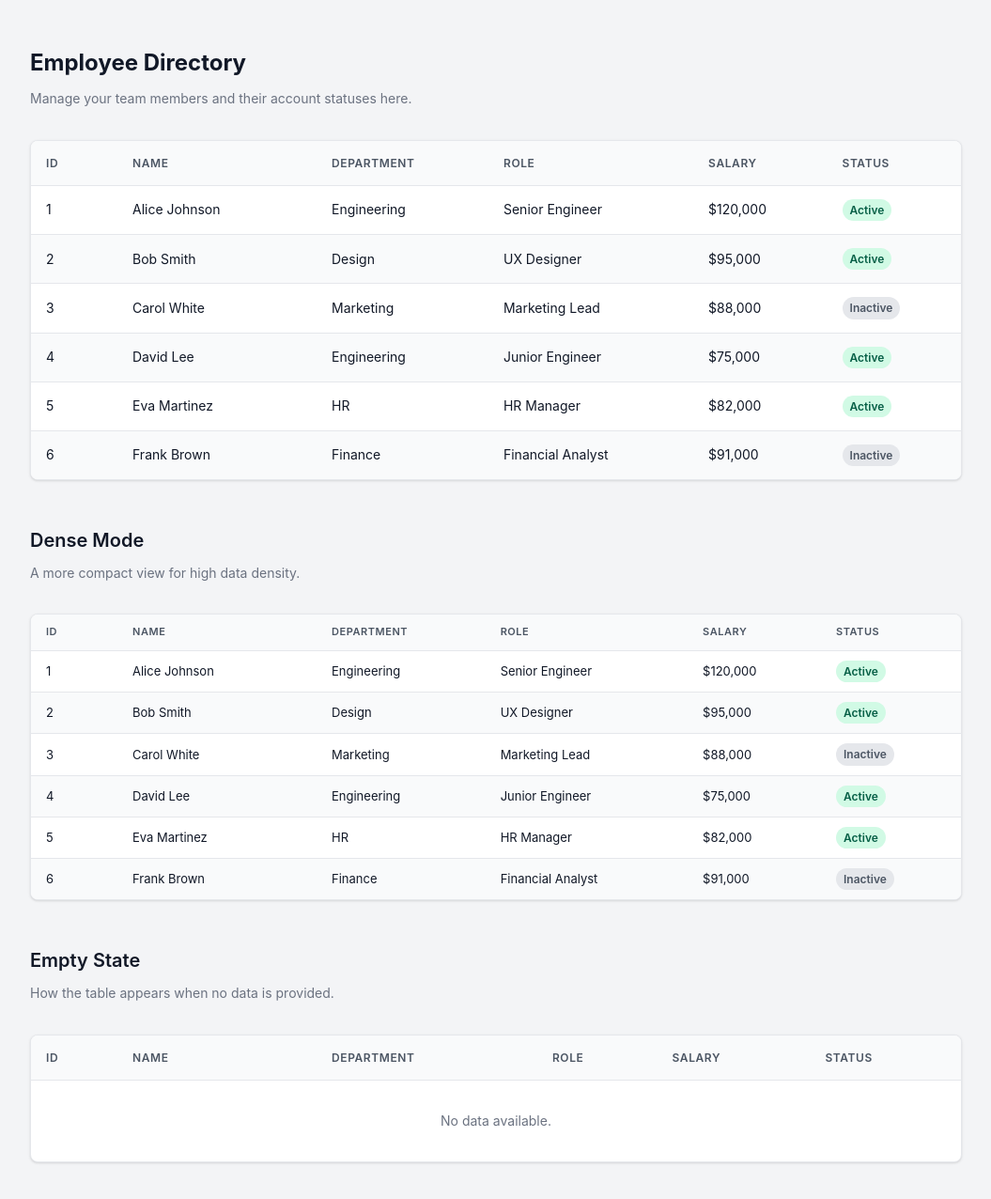
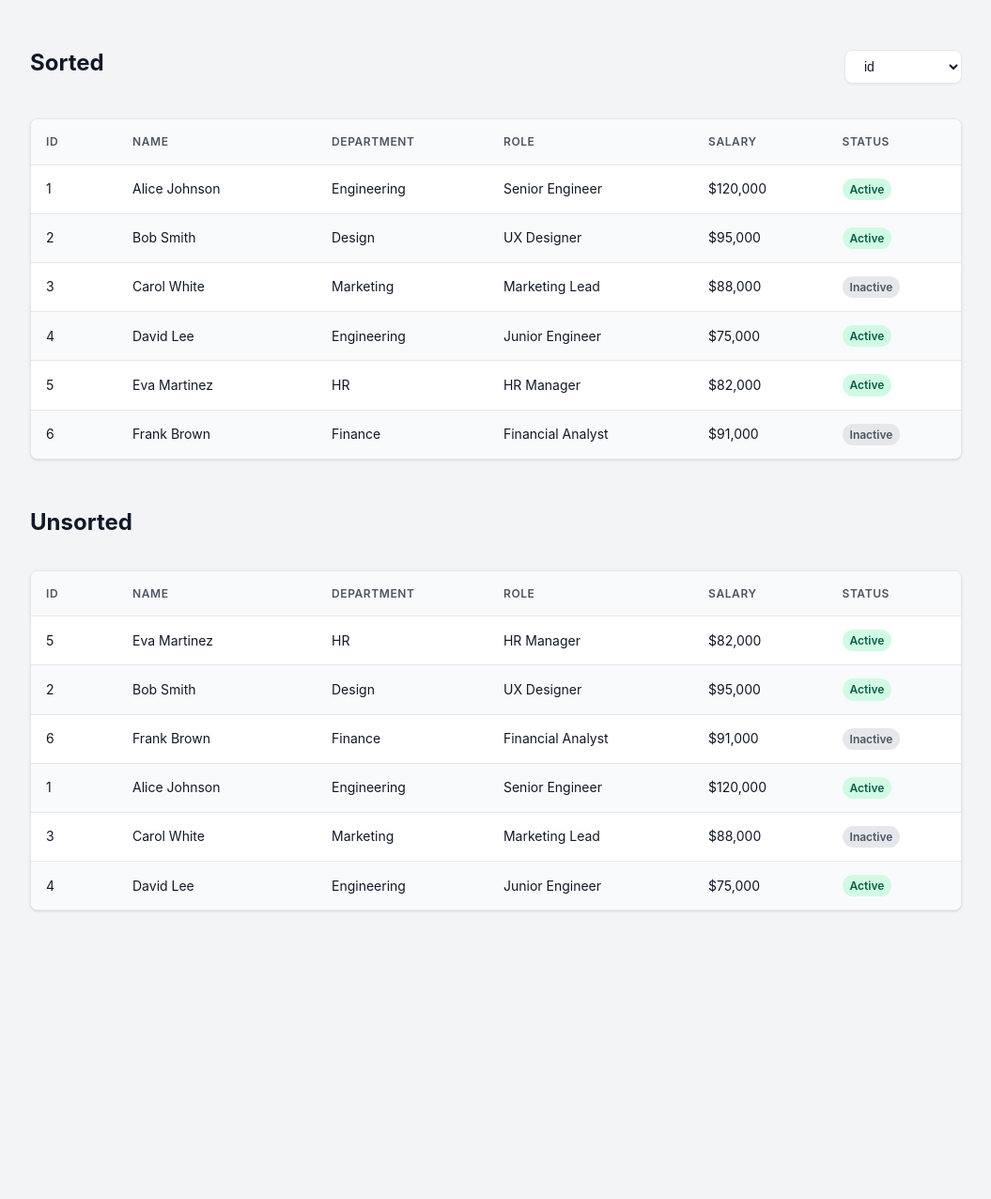
Before and after one commit to 7A7z/datatable_sorting_quick_example, a React (Vite) app: page / in a window 1280 px wide. Shown: the top 1276 px of the page at 94% size, without its empty margins (112-1167 px from the left). After the commit the page ends 1017 px from the top, so only its background shows below. Built offline with nearby package versions, Linux system fonts and the light colour scheme.

Commit message:
added sorting

```diff
--- a/src/App.tsx
+++ b/src/App.tsx
@@ -1,3 +1,4 @@
+import { useState } from "react";
 import DataTable from "./components/DataTable";
 import type { Column } from "./components/DataTable";
 import "./App.css";
@@ -10,6 +11,8 @@ type Employee = {
   salary: number;
   status: string;
 };
+
+const employeeKeys: (keyof Employee)[] = ["id", "name", "department", "role", "salary", "status"];
 
 const columns: Column<Employee>[] = [
   { key: "id", header: "ID", width: 60 },
@@ -43,34 +46,48 @@ const columns: Column<Employee>[] = [
 ];
 
 const rows: Employee[] = [
+  { id: 5, name: "Eva Martinez", department: "HR", role: "HR Manager", salary: 82000, status: "Active" },
+  { id: 2, name: "Bob Smith", department: "Design", role: "UX Designer", salary: 95000, status: "Active" },
+  { id: 6, name: "Frank Brown", department: "Finance", role: "Financial Analyst", salary: 91000, status: "Inactive" },
   { id: 1, name: "Alice Johnson", department: "Engineering", role: "Senior Engineer", salary: 120000, status: "Active" },
-  { id: 2, name: "Bob Smith", department: "Design", role: "UX Designer", salary: 95000, status: "Active" },
   { id: 3, name: "Carol White", department: "Marketing", role: "Marketing Lead", salary: 88000, status: "Inactive" },
   { id: 4, name: "David Lee", department: "Engineering", role: "Junior Engineer", salary: 75000, status: "Active" },
-  { id: 5, name: "Eva Martinez", department: "HR", role: "HR Manager", salary: 82000, status: "Active" },
-  { id: 6, name: "Frank Brown", department: "Finance", role: "Financial Analyst", salary: 91000, status: "Inactive" },
 ];
 
 function App() {
+  const [sortKey, setSortKey] = useState<keyof Employee>("id");
+
   return (
     <div style={{ padding: "0 16px" }}>
-      <div style={{ marginBottom: "2rem", textAlign: "left" }}>
-        <h2 style={{ fontSize: "1.5rem", fontWeight: 700, color: "#111827", margin: "0 0 0.5rem 0" }}>Employee Directory</h2>
-        <p style={{ color: "#6b7280", margin: 0, fontSize: "0.875rem" }}>Manage your team members and their account statuses here.</p>
+      <div style={{ marginBottom: "2rem", textAlign: "left", display: "flex", alignItems: "center", justifyContent: "space-between" }}>
+        <h2 style={{ fontSize: "1.5rem", fontWeight: 700, color: "#111827", margin: "0 0 0.5rem 0" }}>Sorted</h2>
+        <select
+          value={sortKey}
+          onChange={(e) => setSortKey(e.target.value as keyof Employee)}
+          style={{
+            padding: "8px 16px",
+            borderRadius: "8px",
+            border: "1px solid #e5e7eb",
+            fontSize: "14px",
+            backgroundColor: "#ffffff",
+            color: "#111827",
+            boxShadow: "0 1px 2px 0 rgba(0, 0, 0, 0.05)",
+            cursor: "pointer",
+            outline: "none"
+          }}
+        >
+          {employeeKeys.map((key) => (
+            <option key={key} value={key}>{key}</option>
+          ))}
+        </select>
+      </div>
+      <DataTable columns={columns} rows={rows} sortkey={sortKey} />
+
+      <div style={{ marginTop: "3rem", marginBottom: "2rem", textAlign: "left" }}>
+        <h2 style={{ fontSize: "1.5rem", fontWeight: 700, color: "#111827", margin: "0 0 0.5rem 0" }}>Unsorted</h2>
       </div>
       <DataTable columns={columns} rows={rows} />
 
-      <div style={{ marginTop: "3rem", marginBottom: "2rem", textAlign: "left" }}>
-        <h2 style={{ fontSize: "1.25rem", fontWeight: 600, color: "#111827", margin: "0 0 0.5rem 0" }}>Dense Mode</h2>
-        <p style={{ color: "#6b7280", margin: 0, fontSize: "0.875rem" }}>A more compact view for high data density.</p>
-      </div>
-      <DataTable columns={columns} rows={rows} dense />
-
-      <div style={{ marginTop: "3rem", marginBottom: "2rem", textAlign: "left" }}>
-        <h2 style={{ fontSize: "1.25rem", fontWeight: 600, color: "#111827", margin: "0 0 0.5rem 0" }}>Empty State</h2>
-        <p style={{ color: "#6b7280", margin: 0, fontSize: "0.875rem" }}>How the table appears when no data is provided.</p>
-      </div>
-      <DataTable columns={columns} rows={[]} />
     </div>
   );
 }
--- a/src/components/DataTable.tsx
+++ b/src/components/DataTable.tsx
@@ -11,19 +11,33 @@ export default function DataTable<T extends Record<string, any>>({
   columns,
   rows,
   dense,
+  sortkey,
 }: {
   columns: Column<T>[];
   rows: T[];
   dense?: boolean;
-}) {
+  sortkey?: keyof T;
+  }) {
+  const sortedRows = sortkey !== undefined
+    ? [...rows].sort((a, b) => {
+        const aVal = a[sortkey];
+        const bVal = b[sortkey];
+        if (typeof aVal === "number" && typeof bVal === "number") return aVal - bVal;
+        return String(aVal).localeCompare(String(bVal));
+      })
+    : rows;
+
   return (
-    <div style={{
-      overflow: "auto",
-      background: "#ffffff",
-      borderRadius: "8px",
-      boxShadow: "0 1px 3px 0 rgba(0, 0, 0, 0.1), 0 1px 2px -1px rgba(0, 0, 0, 0.1)",
-      border: "1px solid #e5e7eb"
-    }}>
+    <div
+      style={{
+        overflow: "auto",
+        background: "#ffffff",
+        borderRadius: "8px",
+        boxShadow:
+          "0 1px 3px 0 rgba(0, 0, 0, 0.1), 0 1px 2px -1px rgba(0, 0, 0, 0.1)",
+        border: "1px solid #e5e7eb",
+      }}
+    >
       <table
         style={{
           width: "100%",
@@ -48,7 +62,7 @@ export default function DataTable<T extends Record<string, any>>({
                   width: c.width,
                   textTransform: "uppercase",
                   fontSize: dense ? 11 : 12,
-                  letterSpacing: "0.05em"
+                  letterSpacing: "0.05em",
                 }}
               >
                 {c.header}
@@ -57,34 +71,44 @@ export default function DataTable<T extends Record<string, any>>({
           </tr>
         </thead>
         <tbody>
-          {rows.length === 0 ? (
+          {sortedRows.length === 0 ? (
             <tr>
               <td
                 colSpan={columns.length}
-                style={{ padding: "32px 16px", color: "#6b7280", textAlign: "center" }}
+                style={{
+                  padding: "32px 16px",
+                  color: "#6b7280",
+                  textAlign: "center",
+                }}
               >
                 No data available.
               </td>
             </tr>
           ) : (
-            rows.map((r, i) => (
+            sortedRows.map((r, i) => (
               <tr
                 key={i}
                 style={{
                   background: i % 2 === 0 ? "#ffffff" : "#f9fafb",
-                  transition: "background-color 0.2s"
+                  transition: "background-color 0.2s",
                 }}
-                onMouseEnter={(e) => (e.currentTarget.style.background = "#f3f4f6")}
-                onMouseLeave={(e) => (e.currentTarget.style.background = i % 2 === 0 ? "#ffffff" : "#f9fafb")}
+                onMouseEnter={(e) =>
+                  (e.currentTarget.style.background = "#f3f4f6")
+                }
+                onMouseLeave={(e) =>
+                  (e.currentTarget.style.background =
+                    i % 2 === 0 ? "#ffffff" : "#f9fafb")
+                }
               >
                 {columns.map((c) => (
                   <td
                     key={c.key}
                     style={{
                       padding: dense ? "10px 16px" : "14px 16px",
-                      borderBottom: i === rows.length - 1 ? "none" : "1px solid #e5e7eb",
+                      borderBottom:
+                        i === sortedRows.length - 1 ? "none" : "1px solid #e5e7eb",
                       whiteSpace: "nowrap",
-                      color: "#111827"
+                      color: "#111827",
                     }}
                   >
                     {c.render ? c.render(r) : String(r[c.key] ?? "")}
```
